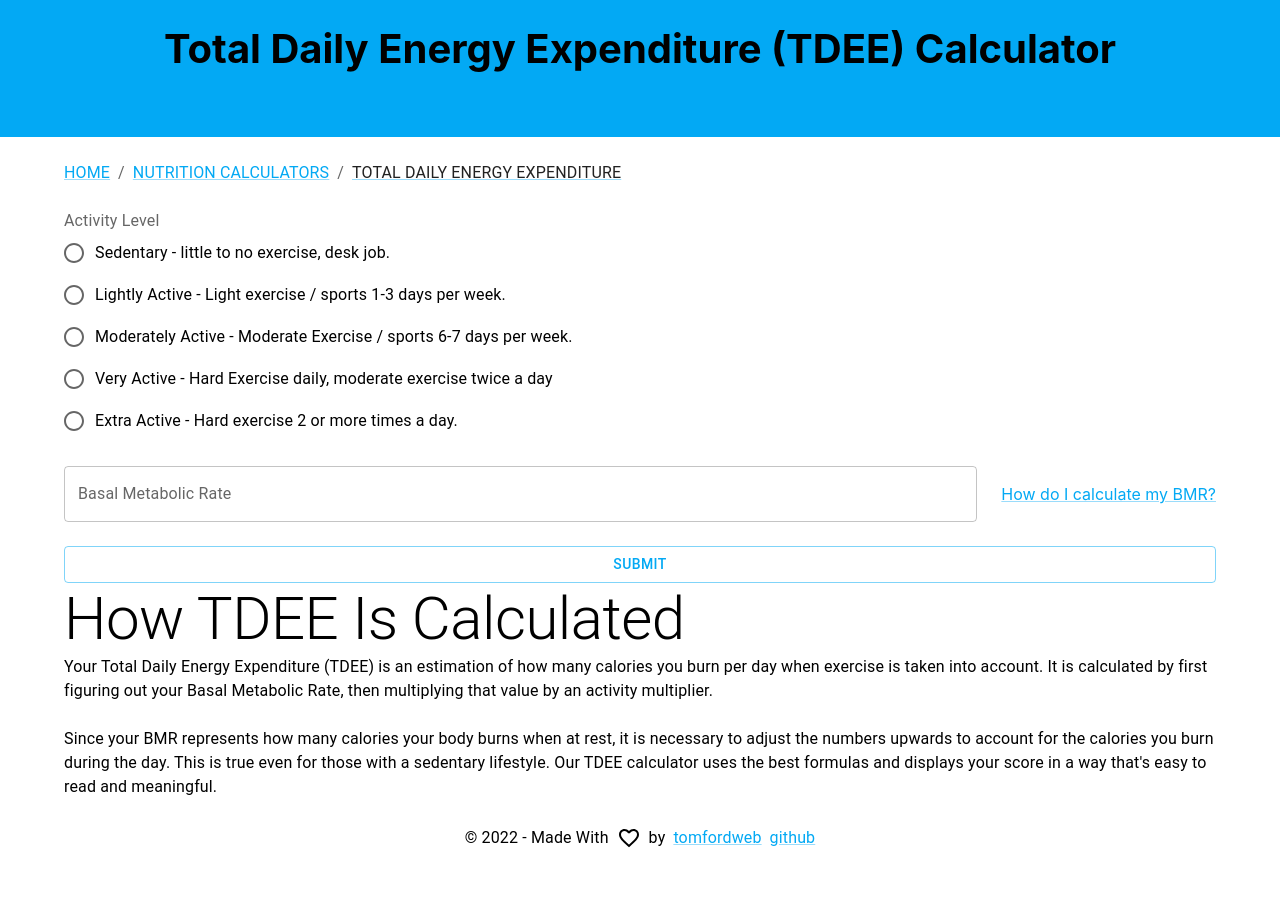
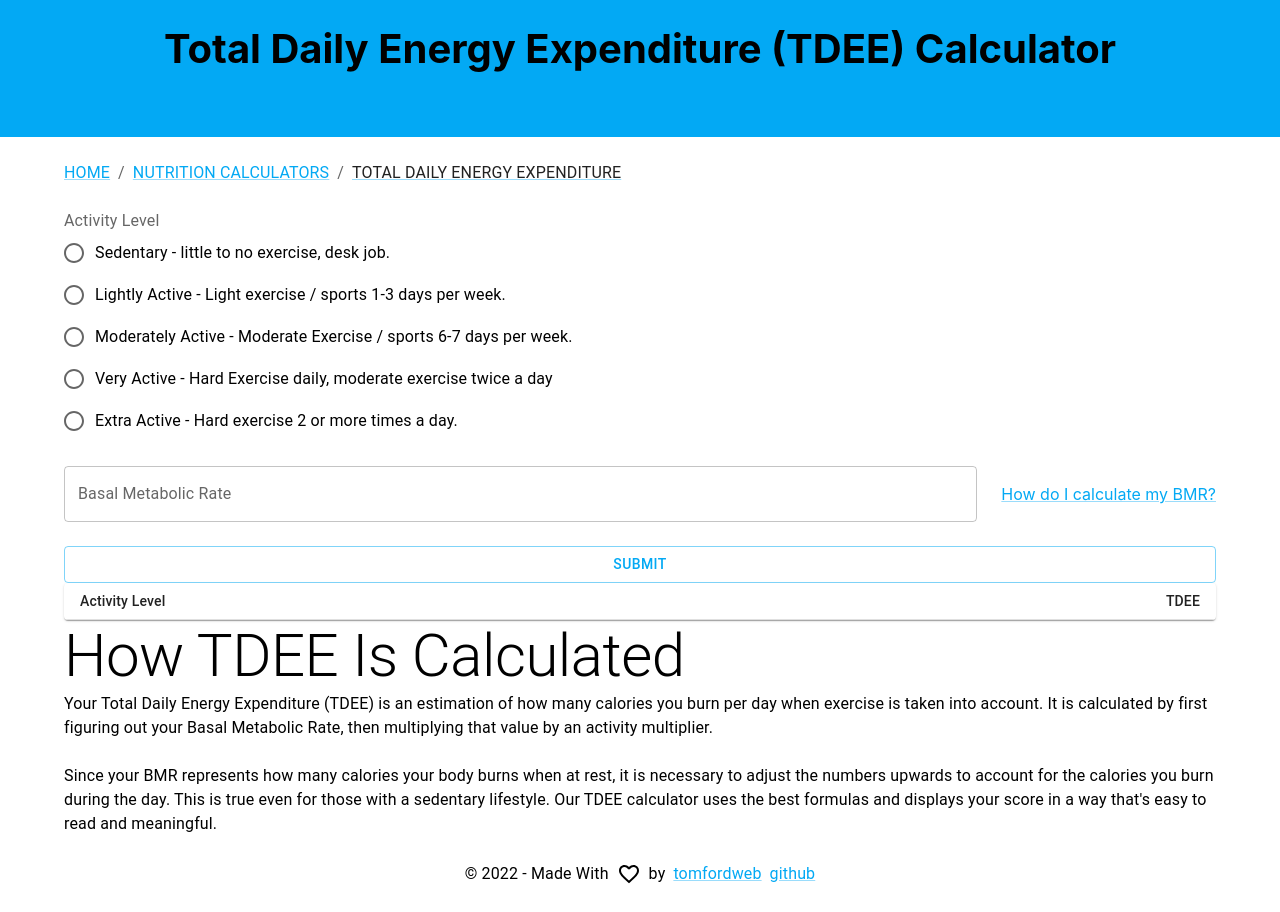
Before and after one commit to tomfordweb/fitness-tracker, a Next.js app: page /nutrition-calculators/total-daily-energy-expenditure in a window 1280 px wide. Before the commit the page ends 876 px from the top, so only its background shows below. Built offline with nearby package versions, Linux system fonts and the light colour scheme.

Commit message:
make table prettier

```diff
--- a/pages/nutrition-calculators/total-daily-energy-expenditure.tsx
+++ b/pages/nutrition-calculators/total-daily-energy-expenditure.tsx
@@ -26,6 +26,30 @@ const TdeeCalculatorPage: NextPage = () => {
       <PageTitle h1="Total Daily Energy Expenditure (TDEE) Calculator" />
       <Container component="section">
         <TdeeCalculator onSubmit={(data) => setTdee(data)} />
+        <TableContainer component={Paper}>
+          <Table sx={{ minWidth: 650 }} size="small" aria-label="a dense table">
+            <TableHead>
+              <TableRow>
+                <TableCell>Activity Level</TableCell>
+                <TableCell align="right">TDEE</TableCell>
+              </TableRow>
+            </TableHead>
+            <TableBody>
+              {tdee.data.map((tdee) => (
+                <TableRow
+                  key={tdee.label}
+                  sx={{ "&:last-child td, &:last-child th": { border: 0 } }}
+                >
+                  <TableCell component="th" scope="row">
+                    {tdee.label}
+                  </TableCell>
+
+                  <TableCell align="right">{tdee.value}</TableCell>
+                </TableRow>
+              ))}
+            </TableBody>
+          </Table>
+        </TableContainer>
         <Typography variant="h2">How TDEE Is Calculated </Typography>
         <Typography sx={{ mb: 3 }}>
           Your Total Daily Energy Expenditure (TDEE) is an estimation of how
@@ -40,28 +64,6 @@ const TdeeCalculatorPage: NextPage = () => {
           sedentary lifestyle. Our TDEE calculator uses the best formulas and
           displays your score in a way that's easy to read and meaningful.
         </Typography>
-        <TableContainer component={Paper}>
-          <Table sx={{ minWidth: 650 }} size="small" aria-label="a dense table">
-            <TableBody>
-              {tdee.data.map((tdee) => (
-                <TableRow
-                  key={tdee.label}
-                  sx={{ "&:last-child td, &:last-child th": { border: 0 } }}
-                >
-                  <TableCell
-                    component="th"
-                    scope="row"
-                    sx={{ bgcolor: "secondary.light" }}
-                  >
-                    {tdee.label}
-                  </TableCell>
-
-                  <TableCell align="right">{tdee.value}</TableCell>
-                </TableRow>
-              ))}
-            </TableBody>
-          </Table>
-        </TableContainer>
       </Container>
     </>
   );
```
